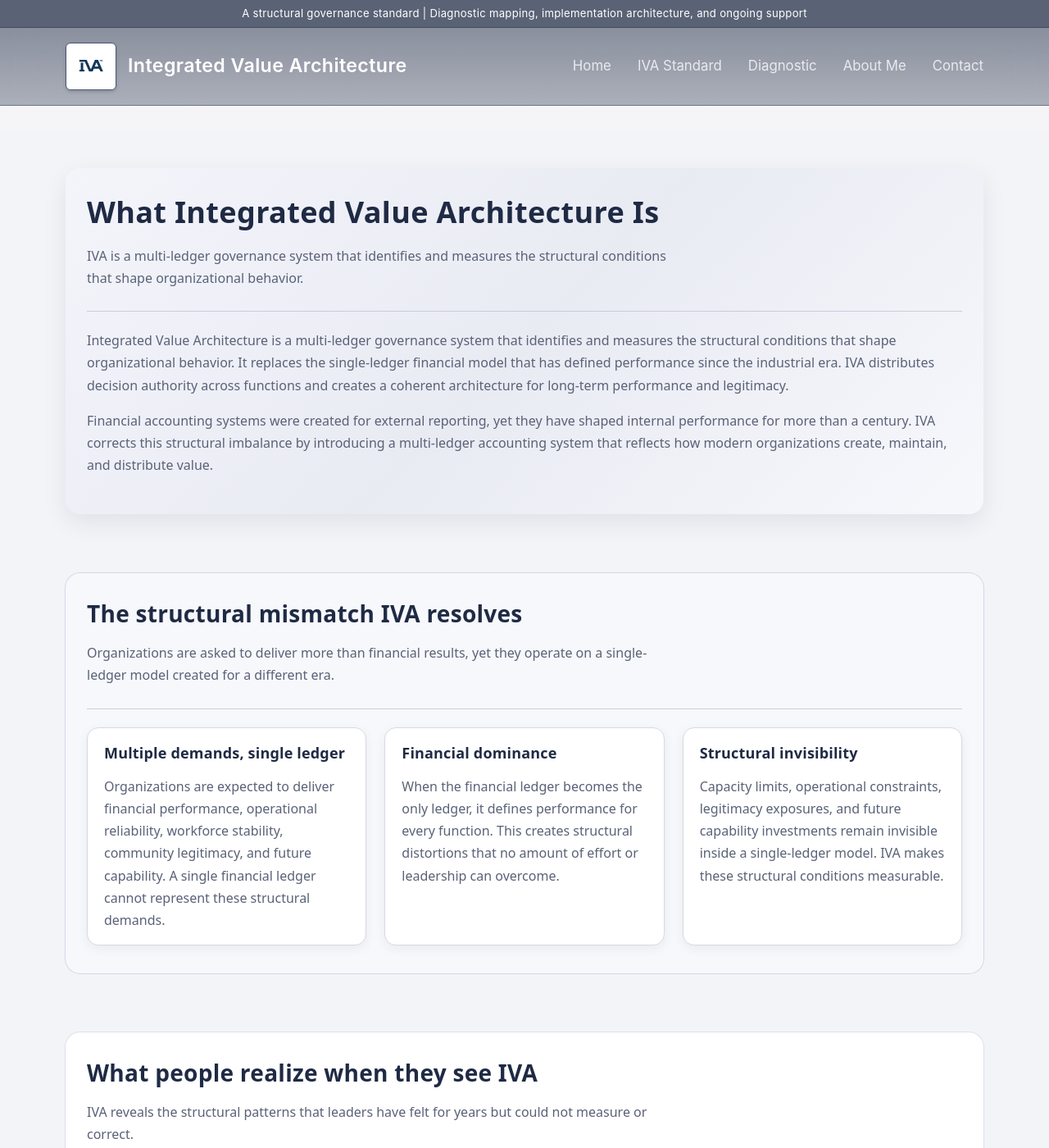
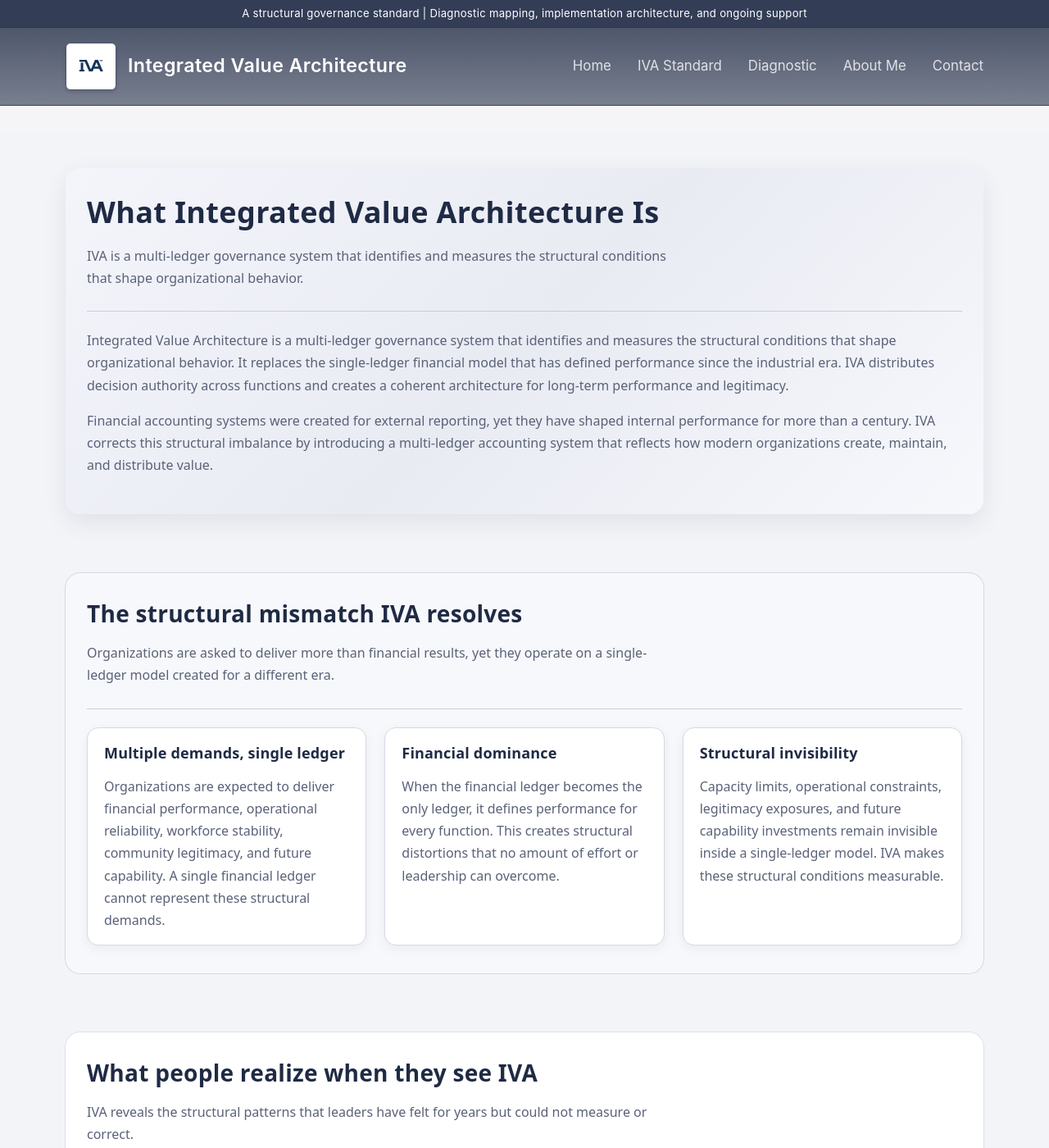
Before and after one commit to efost7873/integratedvaluearchitecture.com, a Jekyll site: the page built from index.html, in a window 1280 px wide and 1400 px high. Shown: the whole window at 82% size. Built offline with Jekyll 4.4.1, drawn with Linux system fonts in a browser that asks for light colours.

Commit message:
Update _header.scss

```diff
--- a/_sass/_header.scss
+++ b/_sass/_header.scss
@@ -1,9 +1,9 @@
-/* Identity Bar (Dark + Glass) */
+/* Identity Bar (Dark, Dramatic, Brand‑Pure Glass) */
 .iva-identity-bar {
-  background: rgba(31, 42, 68, 0.72);
-  backdrop-filter: blur(18px);
-  -webkit-backdrop-filter: blur(18px);
-  border-bottom: 1px solid rgba(31, 42, 68, 0.42);
+  background: rgba(31, 42, 68, 0.90);
+  backdrop-filter: blur(22px);
+  -webkit-backdrop-filter: blur(22px);
+  border-bottom: 1px solid rgba(31, 42, 68, 0.55);
   color: #FFFFFF;
   font-size: 0.82rem;
   padding: 6px 32px;
@@ -11,21 +11,21 @@
   letter-spacing: 0.3px;
 }
 
-/* Glass Header */
+/* Glass Header (Dramatic, Darker, Premium) */
 .iva-header {
   position: sticky;
   top: 0;
   z-index: 9999;
   isolation: isolate;
-  backdrop-filter: blur(30px);
-  -webkit-backdrop-filter: blur(30px);
+  backdrop-filter: blur(34px);
+  -webkit-backdrop-filter: blur(34px);
 
   background: linear-gradient(
     to bottom,
-    rgba(31, 42, 68, 0.50),
-    rgba(31, 42, 68, 0.34)
+    rgba(31, 42, 68, 0.78),
+    rgba(31, 42, 68, 0.58)
   );
-  border-bottom: 1px solid rgba(31, 42, 68, 0.28);
+  border-bottom: 1px solid rgba(31, 42, 68, 0.48);
 
   transition:
     background-color $iva-transition-med,
@@ -38,11 +38,11 @@
 .iva-header.scrolled {
   background: linear-gradient(
     to bottom,
-    rgba(31, 42, 68, 0.64),
-    rgba(31, 42, 68, 0.56)
+    rgba(31, 42, 68, 0.92),
+    rgba(31, 42, 68, 0.84)
   );
   box-shadow: 0 6px 22px rgba(0, 0, 0, 0.32);
-  border-color: rgba(31, 42, 68, 0.40);
+  border-color: rgba(31, 42, 68, 0.55);
 }
 
 .iva-header-inner {
@@ -90,7 +90,7 @@
 }
 
 .iva-header-link {
-  color: rgba(255,255,255,0.78);
+  color: rgba(255,255,255,0.80);
   text-decoration: none;
   position: relative;
   padding-bottom: 2px;
```
